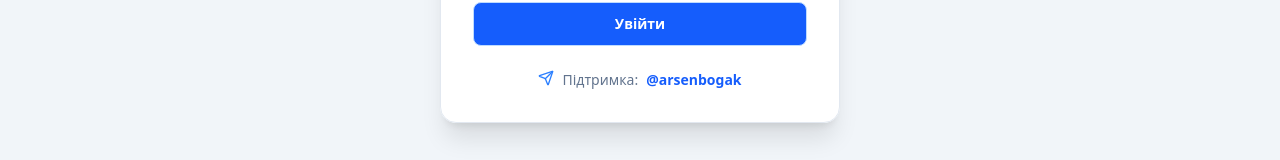
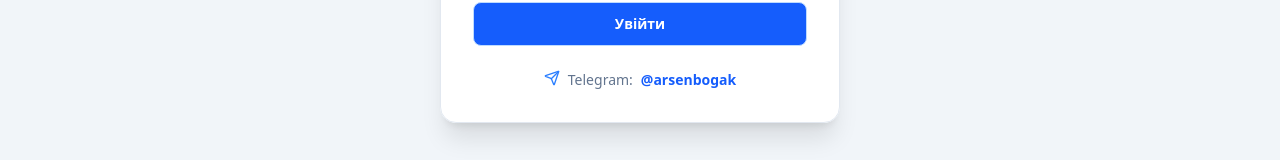
Before and after one commit to Aweiro/aweiro-crm-presentation, a Next.js app: page /login in a window 1280 px wide. Shown: the part 468-628 px from the top of the page. Built offline with nearby package versions, Linux system fonts and the light colour scheme; no server answers.

Commit message:
test deploy

```diff
--- a/src/app/login/page.tsx
+++ b/src/app/login/page.tsx
@@ -122,7 +122,7 @@ function LoginPageContent() {
 						<p className="flex justify-center gap-2 text-sm text-slate-500">
 							<Send size={16} className="text-blue-500" />
 
-							<span>Підтримка:</span>
+							<span>Telegram:</span>
 
 							<a
 								href="https://t.me/arsenbogak"
```
